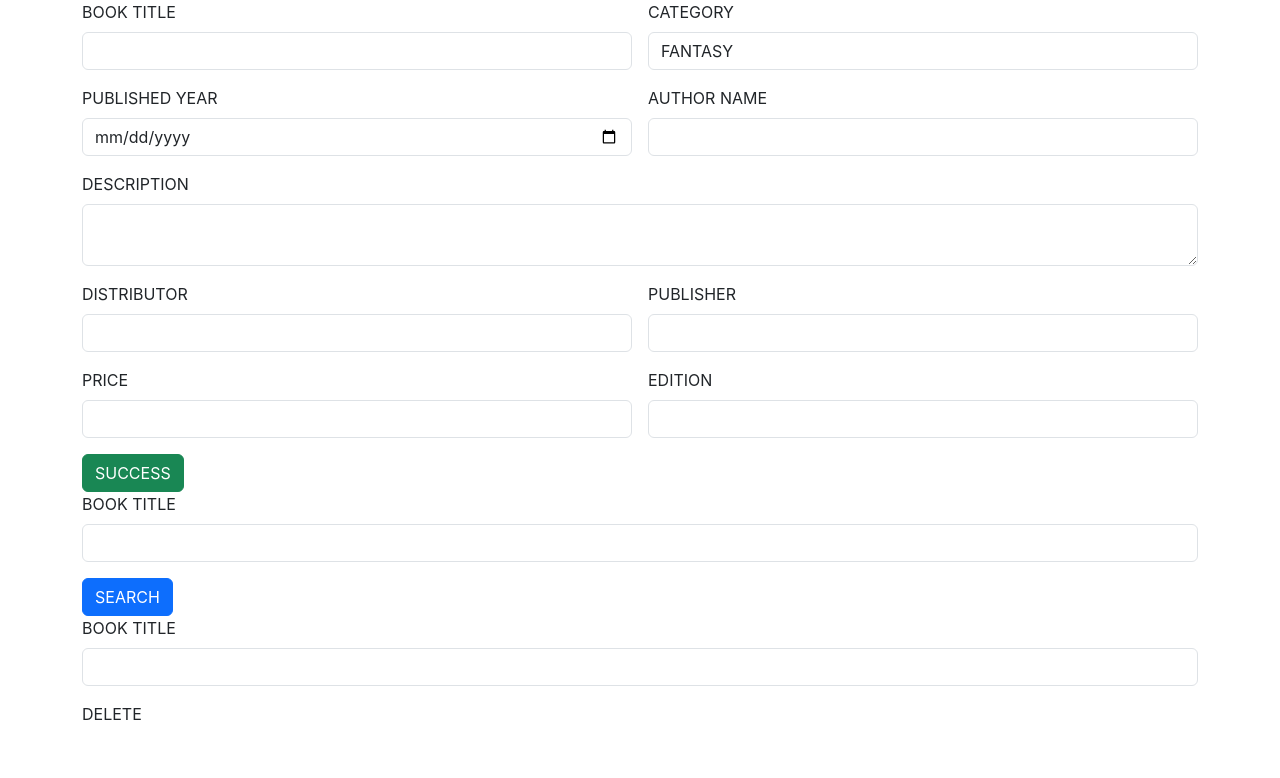
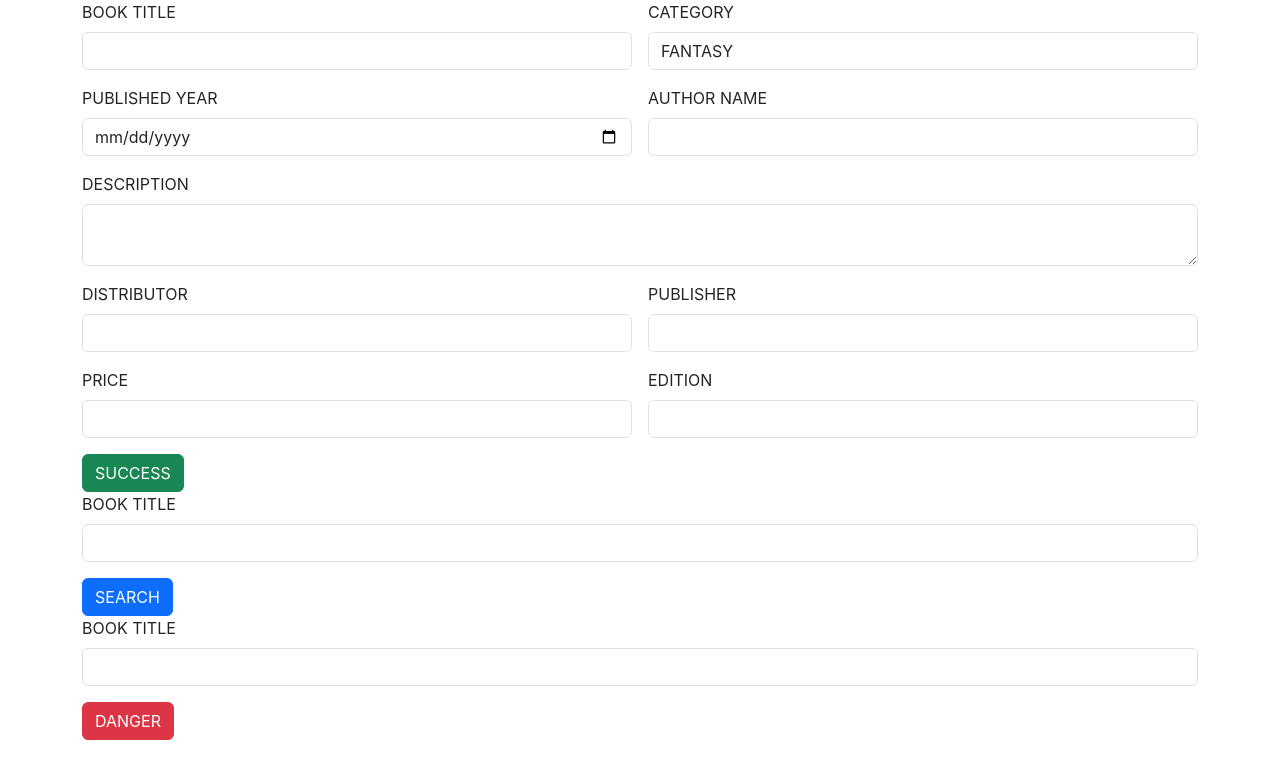
Before and after one commit to safabeegum/BOOK-REACT, a React (Create React App) app: page / in a window 1280 px wide. Shown: the top 778 px of the page. Built offline with nearby package versions, Linux system fonts and the light colour scheme.

Commit message:
Completed

```diff
--- a/src/components/DeleteBooks.jsx
+++ b/src/components/DeleteBooks.jsx
@@ -12,7 +12,7 @@
                             <input type="text" className="form-control" />
                         </div>
                         <div className="col col-12-col-sm-12 col-md-12 col-lg-12 col-xl-12 col-xxl-12">
-                            <button:btn className="btn-danger">DELETE</button:btn>
+                            <button className="btn btn-danger">DANGER</button>
                         </div>
                     </div>
                 </div>
```
Also changed, not shown: src/components/ViewBooks.jsx (added, +22 -0 lines).
